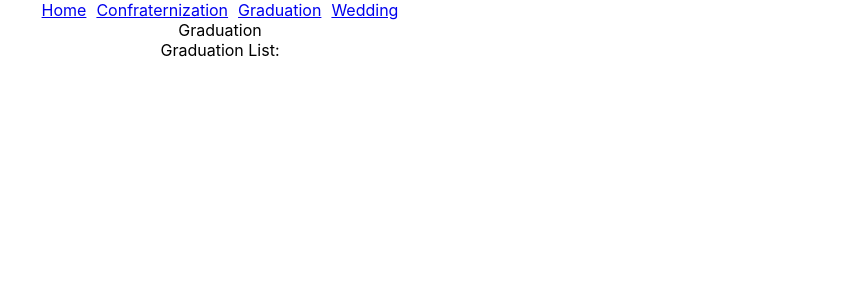
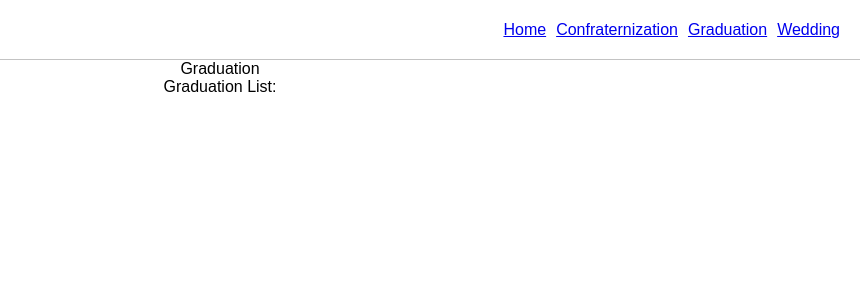
Before and after one commit to Kenzie-Academy-Brasil-Developers/react-entrega-s3-administracao-de-eventos-RafaelSchug, a React (Create React App) app: page /graduation in a window 1280 px wide. Shown: the top 300 px of the page, without its empty margins (420-1280 px from the left). Built offline with nearby package versions, Linux system fonts and the light colour scheme.

Commit message:
change: add quantity instead of duplicated items

```diff
--- a/src/App.js
+++ b/src/App.js
@@ -1,9 +1,10 @@
-import './App.css';
+import GlobalStyle from './globalStyles';
 import Routes from './routes';
 
 function App() {
   return (
     <div className="App">
+      <GlobalStyle/>
       <Routes></Routes>
     </div>
   );
--- a/src/components/DrinkCard/style.js
+++ b/src/components/DrinkCard/style.js
@@ -4,15 +4,29 @@ export const Container = styled.div`
     display: flex;
     flex-direction: column;
     align-items: center;
-    justify-content:center;
+    justify-content:space-around;
     border: 1px solid gray;
     padding: 10px;
-    min-width: 200px;
-    max-width: 200px;
+    min-width: 220px;
+    max-width: 220px;
     min-height: 350px;
 
     img {
-        height: 200px;
+        height: 100px;
     }
 
+    .add-to__container {
+        display: flex;
+        flex-direction: column;
+        gap: 4px;
+        width: 100%;
+
+
+        button {
+            width: 100%;
+            height: 30px;
+        }
+    }
+
+
 `
--- a/src/components/Header/index.jsx
+++ b/src/components/Header/index.jsx
@@ -1,13 +1,14 @@
 import { Link } from "react-router-dom"
+import { Container } from "./style";
 
 const Header = () => {
     return(
-        <header style={{display: 'flex', gap:'10px', justifyContent:'center'}}>
+        <Container >
             <Link to='/'>Home</Link>
             <Link to='/confraternization'>Confraternization</Link>
             <Link to='/graduation'>Graduation</Link>
             <Link to='/wedding'>Wedding</Link>
-        </header>
+        </Container>
     )
 }
 
--- /dev/null
+++ b/src/components/Header/style.js
@@ -0,0 +1,13 @@
+import styled from "styled-components";
+
+export const Container = styled.header`
+
+    display: flex;
+    justify-content: flex-end;
+    align-items: center;
+    height: 60px;
+    border-bottom: 1px solid #c3c3c3;
+    padding: 0 20px;
+    gap: 10px;
+
+`
--- /dev/null
+++ b/src/globalStyles.js
@@ -0,0 +1,16 @@
+import { createGlobalStyle } from "styled-components";
+
+const GlobalStyle = createGlobalStyle`
+
+    * {
+        padding: 0;
+        margin: 0;
+        list-style: none;
+        box-sizing: border-box;
+        font-family: sans-serif;
+        text-align: center;
+    }
+
+`
+
+export default GlobalStyle;
--- a/src/pages/confraternization/index.jsx
+++ b/src/pages/confraternization/index.jsx
@@ -18,6 +18,7 @@ const Confraternization = () => {
                         <DrinkCard key={index}>
                             <h4>{item.name}</h4>
                             <img src={item.image_url} alt={item.name} />
+                            <p>Quantidade: {item.quantity}</p>
                             <button onClick={() => removeFromConfraternizationList(item)}>Remover</button>
                         </DrinkCard>
                     )
--- a/src/pages/graduation/index.jsx
+++ b/src/pages/graduation/index.jsx
@@ -18,6 +18,7 @@ const Graduation = () => {
                         <DrinkCard key={index}>
                             <h4>{item.name}</h4>
                             <img src={item.image_url} alt={item.name} />
+                            <p>Quantidade: {item.quantity}</p>
                             <button onClick={() => removeFromGraduationList(item)}>Remover</button>
                         </DrinkCard>
                     )
--- a/src/pages/home/index.jsx
+++ b/src/pages/home/index.jsx
@@ -36,12 +36,14 @@ const Home = () => {
                 return (
                     <DrinkCard key={index}>
                         <h4>{item.name}</h4>
-                        <img src={item.image_url} alt={item.name} style={{height: '100px'}} />
+                        <img src={item.image_url} alt={item.name} />
                         <p>Fabricação: {item.first_brewed}</p>
                         <p>Litros: {item.volume.value}L</p>
-                        <button onClick={() => addToConfraternizationList(item)}>Add to Confraternization List</button>
-                        <button onClick={() => addToGraduationList(item)}>Add to Graduation List</button>
-                        <button onClick={() => addToWeddingList(item)}>Add to Wedding List</button>
+                        <div className='add-to__container'>
+                            <button onClick={() => addToConfraternizationList(item)}>Add to Confraternization List</button>
+                            <button onClick={() => addToGraduationList(item)}>Add to Graduation List</button>
+                            <button onClick={() => addToWeddingList(item)}>Add to Wedding List</button>
+                        </div>
                     </DrinkCard>
                 )
             })}
--- a/src/pages/wedding/index.jsx
+++ b/src/pages/wedding/index.jsx
@@ -18,6 +18,7 @@ const Wedding = () => {
                         <DrinkCard key={index}>
                             <h4>{item.name}</h4>
                             <img src={item.image_url} alt={item.name} />
+                            <p>Quantidade: {item.quantity}</p>
                             <button onClick={()=> removeFromWeddingList(item)}>Remover</button>
                         </DrinkCard>
                     )
--- a/src/providers/confraternization.js
+++ b/src/providers/confraternization.js
@@ -7,11 +7,19 @@ export const ConfraternizationProvider = ({children}) => {
     const [confraternizationList, setConfraternizationList] = useState([]);
 
     const addToConfraternizationList = (item) => {
-        setConfraternizationList([...confraternizationList, item])
+        const isItemIncluded = confraternizationList.some(product => product.id === item.id);
+
+        if(!isItemIncluded) {
+            setConfraternizationList([...confraternizationList, {...item, quantity: 1}])
+        } else {
+            const newList = confraternizationList.map(product => product.id === item.id ? {...product, quantity: product.quantity + 1} : product)
+            setConfraternizationList(newList)
+        }
+
     }
 
     const removeFromConfraternizationList = (item) => {
-        const filteredList = confraternizationList.filter(confList => confList.id !== item.id);
+        const filteredList = confraternizationList.map(product => product.id === item.id ? {...product, quantity: product.quantity -1} : product ).filter(product => product.quantity !== 0);
         setConfraternizationList(filteredList);
     }
 
--- a/src/providers/graduation.js
+++ b/src/providers/graduation.js
@@ -8,11 +8,19 @@ export const GraduationProvider = ({children}) => {
     const [graduationList, setGraduationList] = useState([]);
 
     const addToGraduationList = (item) => {
-        setGraduationList([...graduationList, item]);
+
+        const isItemIncluded = graduationList.some(product => product.id === item.id);
+
+        if(!isItemIncluded) {
+            setGraduationList([...graduationList, {...item, quantity: 1}])
+        } else {
+            const newList = graduationList.map(product => product.id === item.id ? {...product, quantity: product.quantity + 1} : product)
+            setGraduationList(newList)
+        }
     }
 
     const removeFromGraduationList = (item) => {
-        const filteredList = graduationList.filter(gradList => gradList.id !== item.id);
+        const filteredList = graduationList.map(product => product.id === item.id ? {...product, quantity: product.quantity -1} : product ).filter(product => product.quantity !== 0);
         setGraduationList(filteredList);
     }
 
--- a/src/providers/wedding.js
+++ b/src/providers/wedding.js
@@ -8,11 +8,18 @@ export const WeedingProvider = ({children}) => {
     const [weddingList, setWeddingList] = useState([])
 
     const addToWeddingList = (item) => {
-        setWeddingList([...weddingList, item]);
+        const isItemIncluded = weddingList.some(product => product.id === item.id);
+
+        if(!isItemIncluded) {
+            setWeddingList([...weddingList, {...item, quantity: 1}])
+        } else {
+            const newList = weddingList.map(product => product.id === item.id ? {...product, quantity: product.quantity + 1} : product)
+            setWeddingList(newList)
+        }
     }
 
     const removeFromWeddingList = (item) => {
-        const filteredList = weddingList.filter(wedList => wedList.id !== item.id);
+        const filteredList = weddingList.map(product => product.id === item.id ? {...product, quantity: product.quantity -1} : product ).filter(product => product.quantity !== 0);
         setWeddingList(filteredList);
     }
 
```
